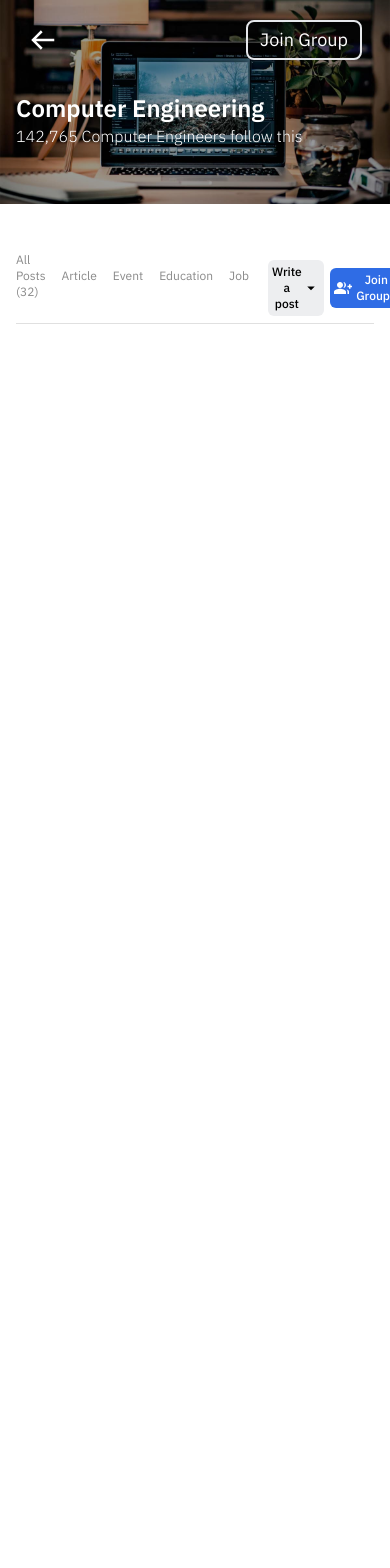
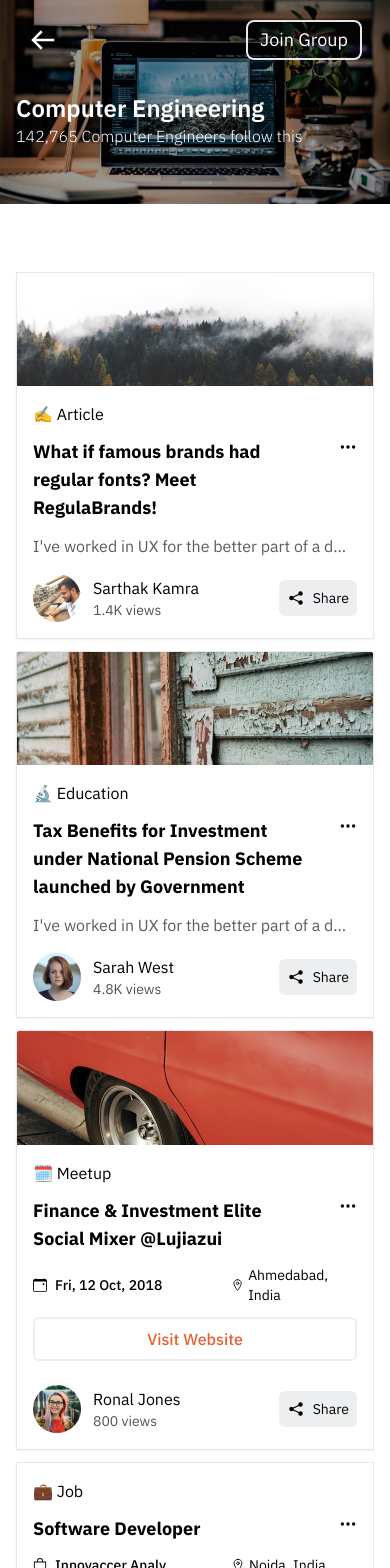
Before and after one commit to Ahmed-AboHmaiD/ATG-Task, a React (Create React App) app: page /posts/1 in a window 390 px wide. Shown: the top 1568 px of the page. Before the commit the page ends 844 px from the top, so only its background shows below. Built offline with nearby package versions, Linux system fonts and the light colour scheme.

Commit message:
Feed Posts

```diff
--- a/src/components/Feed.jsx
+++ b/src/components/Feed.jsx
@@ -1,11 +1,25 @@
 import React from "react";
 import FeedNav from "./FeedNav";
+import { posts } from "../utils/data";
+import FeedPost from "./FeedPost";
 
 const Feed = () => {
   return (
-    <div className="container pt-12 mx-auto max-w-full">
-      <FeedNav />
-    </div>
+    <>
+      <div className="container pt-12 mx-auto max-w-full">
+        <FeedNav />
+      </div>
+      <div className="container pt-5 mx-auto max-w-full">
+        <div className="grid grid-cols-6">
+          <div className="md:col-span-4 col-span-6">
+            {posts.map((post) => (
+              <FeedPost key={post.id} post={post} />
+            ))}
+          </div>
+          <div className="hidden md:block col-span-2"></div>
+        </div>
+      </div>
+    </>
   );
 };
 
--- a/src/components/FeedNav.jsx
+++ b/src/components/FeedNav.jsx
@@ -8,8 +8,8 @@ const isActiveStyle = "border-b pb-6 z-10 text-black border-b-black";
 
 const FeedNav = () => {
   return (
-    <div className="grid grid-cols-6 gap-5 relative before:absolute before:h-px before:bottom-[0.5px] before:w-full before:bg-gray_3 before:z-0">
-      <div className="col-span-4 mr-10">
+    <div className="hidden md:grid grid-cols-6 gap-5 relative before:absolute before:h-px before:bottom-[0.5px] before:w-full before:bg-gray_3 before:z-0">
+      <div className="col-span-4">
         <ul className="flex items-center gap-4 text-gray_2 text-xs sm:text-sm md:text-base lg:text-md">
           <li className="pb-6 z-10 hover:text-black transition-all duration-75">
             <NavLink
--- /dev/null
+++ b/src/components/FeedPost.jsx
@@ -0,0 +1,77 @@
+import React from "react";
+import { BsThreeDots } from "react-icons/bs";
+import { GrView } from "react-icons/gr";
+import { GiShare } from "react-icons/gi";
+import { BsCalendarEvent, BsBag } from "react-icons/bs";
+import PostAbout from "./PostAbout";
+
+const FeedPost = ({
+  post: {
+    img,
+    userImg,
+    userName,
+    name,
+    title,
+    info,
+    views,
+    button,
+    info_2,
+    location,
+    type,
+  },
+}) => {
+  return (
+    <div className="border mb-3 shadow-sm">
+      <div>{img && <img src={img} alt={title} className="w-full" />}</div>
+      <div className="p-4">
+        <p>{name}</p>
+        <div>
+          <div className="grid grid-cols-6 font-bold my-3">
+            <div className="text-lg col-span-5">{title}</div>
+            <div className="text-lg col-span-1 ml-auto cursor-pointer">
+              <BsThreeDots />
+            </div>
+          </div>
+          {info ? (
+            <p className="text-gray_1 overflow-hidden text-ellipsis whitespace-nowrap w-80 md:w-96 lg:whitespace-normal lg:w-auto">{info}</p>
+          ) : (
+            (type === "events" || type === "jobs") && (
+              <PostAbout
+                button={button}
+                info={info_2}
+                location={location}
+                Event={BsCalendarEvent}
+                Job={BsBag}
+              />
+            )
+          )}
+        </div>
+        <div className="flex justify-center items-center mt-4">
+          <div className="flex items-center flex-1">
+            <div>
+              <img src={userImg} alt={userName} />
+            </div>
+            <div className="ml-3">
+              <p>{userName}</p>
+              <div className="text-gray_4 text-sm md:hidden block">
+                <span>{views} views</span>
+              </div>
+            </div>
+          </div>
+          <div className="flex items-center justify-center">
+            <div className="text-gray_4 md:block hidden">
+              <GrView className="inline mr-2" />
+              <span>{views} views</span>
+            </div>
+            <div className="ml-7 bg-shareBg p-2 rounded-md flex items-center">
+              <GiShare className="text-lg" />
+              <p className="md:hidden block ml-2 text-sm">Share</p>
+            </div>
+          </div>
+        </div>
+      </div>
+    </div>
+  );
+};
+
+export default FeedPost;
--- /dev/null
+++ b/src/components/PostAbout.jsx
@@ -0,0 +1,34 @@
+import React from "react";
+import { IoLocationOutline } from "react-icons/io5";
+
+const PostAbout = ({ location, button, info, Event, Job }) => {
+  return (
+    <div>
+      <div className="mb-2 flex">
+        <span className="flex items-center font-medium text-sm sm:text-md">
+          {button.type === "event" ? (
+            <Event className="inline mr-2" />
+          ) : (
+            button.type === "job" && <Job className="inline mr-2" />
+          )}
+          <span className="overflow-hidden text-ellipsis whitespace-nowrap w-32 sm:w-44 md:w-auto">
+            {info}
+          </span>
+        </span>
+        <span className="ml-12 sm:ml-16 flex items-center text-sm sm:text-md md:text-md">
+          <IoLocationOutline className="inline mr-1" />
+          {location}
+        </span>
+      </div>
+      <button
+        className={`${
+          button.color === "red" ? "text-red_1" : "text-green_1"
+        } w-full border-2 border-shareBg rounded-md p-2 mb-2 mt-1 font-medium`}
+      >
+        {button.text}
+      </button>
+    </div>
+  );
+};
+
+export default PostAbout;
--- a/src/utils/data.js
+++ b/src/utils/data.js
@@ -32,7 +32,7 @@ export const links = [
 export const posts = [
   {
     id: 1,
-    type: "article",
+    type: "articles",
     img: articleOne,
     userImg: userOne,
     userName: "Sarthak Kamra",
@@ -43,7 +43,7 @@ export const posts = [
   },
   {
     id: 2,
-    type: "education",
+    type: "educations",
     img: articleTwo,
     userImg: userTwo,
     userName: "Sarah West",
@@ -51,38 +51,39 @@ export const posts = [
     title:
       "Tax Benefits for Investment under National Pension Scheme launched by Government",
     info: "I've worked in UX for the better part of a decade. From now on, I plan to rei…",
-    views: "1.4K",
+    views: "4.8K",
   },
   {
     id: 3,
-    type: "event",
-    img: null,
+    type: "events",
+    img: articleThree,
     userImg: userThree,
     userName: "Ronal Jones",
     name: "🗓️ Meetup",
     title: "Finance & Investment Elite Social Mixer @Lujiazui",
     location: "Ahmedabad, India",
-    views: "1.4K",
+    views: "800",
     button: {
+      type: "event",
       text: "Visit Website",
-      color: "text-red_1",
+      color: "red",
     },
     info_2: "Fri, 12 Oct, 2018",
   },
   {
     id: 4,
-    type: "job",
+    type: "jobs",
     img: null,
     userImg: userFour,
     userName: "Joseph Gray",
     name: "💼️ Job",
-    title: "What if famous brands had regular fonts? Meet RegulaBrands!",
-    info: "I've worked in UX for the better part of a decade. From now on, I plan to rei…",
-    views: "1.4K",
+    title: "Software Developer",
+    views: "1.7K",
     location: "Noida, India",
     button: {
+      type: "job",
       text: "Apply on Timesjobs",
-      color: "text-green_1",
+      color: "green",
     },
     info_2: "Innovaccer Analytics Private Ltd.",
   },
--- a/tailwind.config.js
+++ b/tailwind.config.js
@@ -12,6 +12,8 @@ module.exports = {
         gray_1: "#5C5C5C",
         gray_2: "#8A8A8A",
         gray_3: "#E0E0E0",
+        gray_4: "#525252",
+        gray_5: "#A9AEB8",
         optionsBg: "#BFBFC0",
         shareBg: "#EDEEF0",
         green_1: "#02B875",
```
